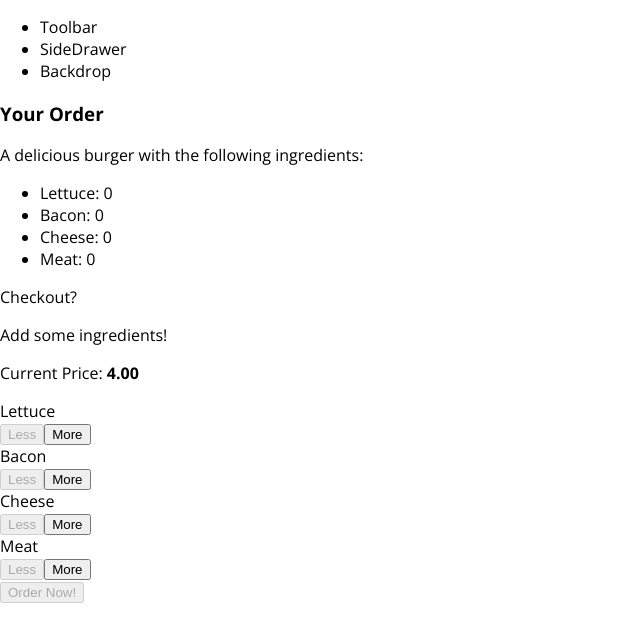
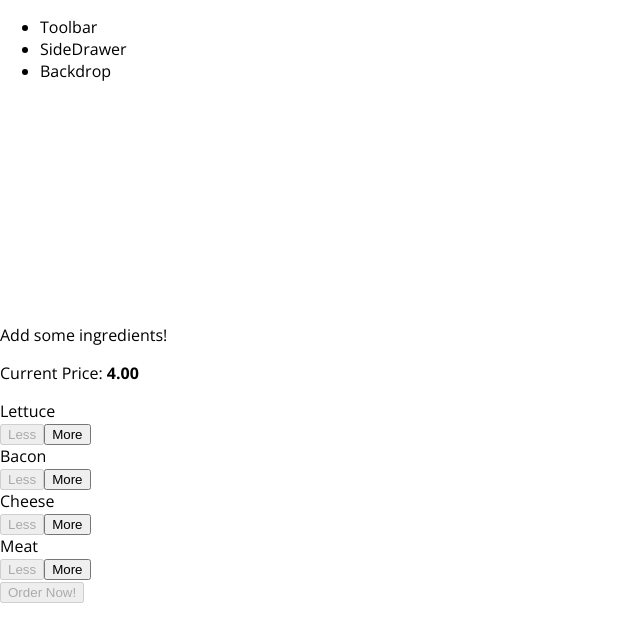
Before and after one commit to atleastzero/burger-builder, a React app: page / in a window 1280 px wide. Shown: the top 642 px of the page, without its empty margins (0-640 px from the left). Built offline with nearby package versions, Linux system fonts and the light colour scheme.

Commit message:
Added show modal on order now functionality.

```diff
--- a/src/components/Burger/BuildControls/BuildControls.js
+++ b/src/components/Burger/BuildControls/BuildControls.js
@@ -24,6 +24,7 @@
         <button
             className={classes.OrderButton}
             disabled={!props.purchaseable}
+            onClick={props.ordered}
         >
             Order Now!
         </button>
--- a/src/components/Burger/OrderSummary/OrderSummary.js
+++ b/src/components/Burger/OrderSummary/OrderSummary.js
@@ -5,7 +5,7 @@
 const orderSummary = props => {
     const ingredientSummary = Object.keys(props.ingredients)
         .map(igKey => {
-            return <li>
+            return <li key={igKey}>
                 <span style={{textTransform: 'capitalize'}}>{igKey}</span>
                 : {props.ingredients[igKey]}
                 </li>
--- a/src/components/UI/Modal/Modal.js
+++ b/src/components/UI/Modal/Modal.js
@@ -3,7 +3,13 @@
 import classes from './Modal.css';
 
 const modal = props => (
-    <div className={classes.Modal}>
+    <div
+        className={classes.Modal}
+        style={{
+            transform: props.show ? 'translateY(0)' : 'translateY(-100vh)',
+            opacity: props.show ? '1' : '0'
+        }}
+    >
         {props.children}
     </div>
 );
--- a/src/containers/BurgerBuilder/BurgerBuilder.js
+++ b/src/containers/BurgerBuilder/BurgerBuilder.js
@@ -22,7 +22,8 @@
             meat: 0
         },
         totalPrice: 4,
-        purchaseable: false
+        purchaseable: false,
+        purchasing: false
     }
 
     addIngredientHandler = type => {
@@ -62,6 +63,10 @@
             purchaseable: sum > 0});
     }
 
+    purchaseHandler = () => {
+        this.setState({purchasing: true});
+    }
+
     render() {
         const disabledInfo = {
             ...this.state.ingredients
@@ -71,8 +76,9 @@
             disabledInfo[key] = disabledInfo[key] <= 0
         }
 
-        return <Aux>
-            <Modal>
+        return (
+        <Aux>
+            <Modal show={this.state.purchasing}>
                 <OrderSummary ingredients={this.state.ingredients} />
             </Modal>
             <Burger ingredients={this.state.ingredients}/>
@@ -82,8 +88,10 @@
                 disabled={disabledInfo}
                 price={this.state.totalPrice}
                 purchaseable={this.state.purchaseable}
+                ordered={this.purchaseHandler}
                 />
-        </Aux>;
+        </Aux>
+        );
     }
 }
 
```
